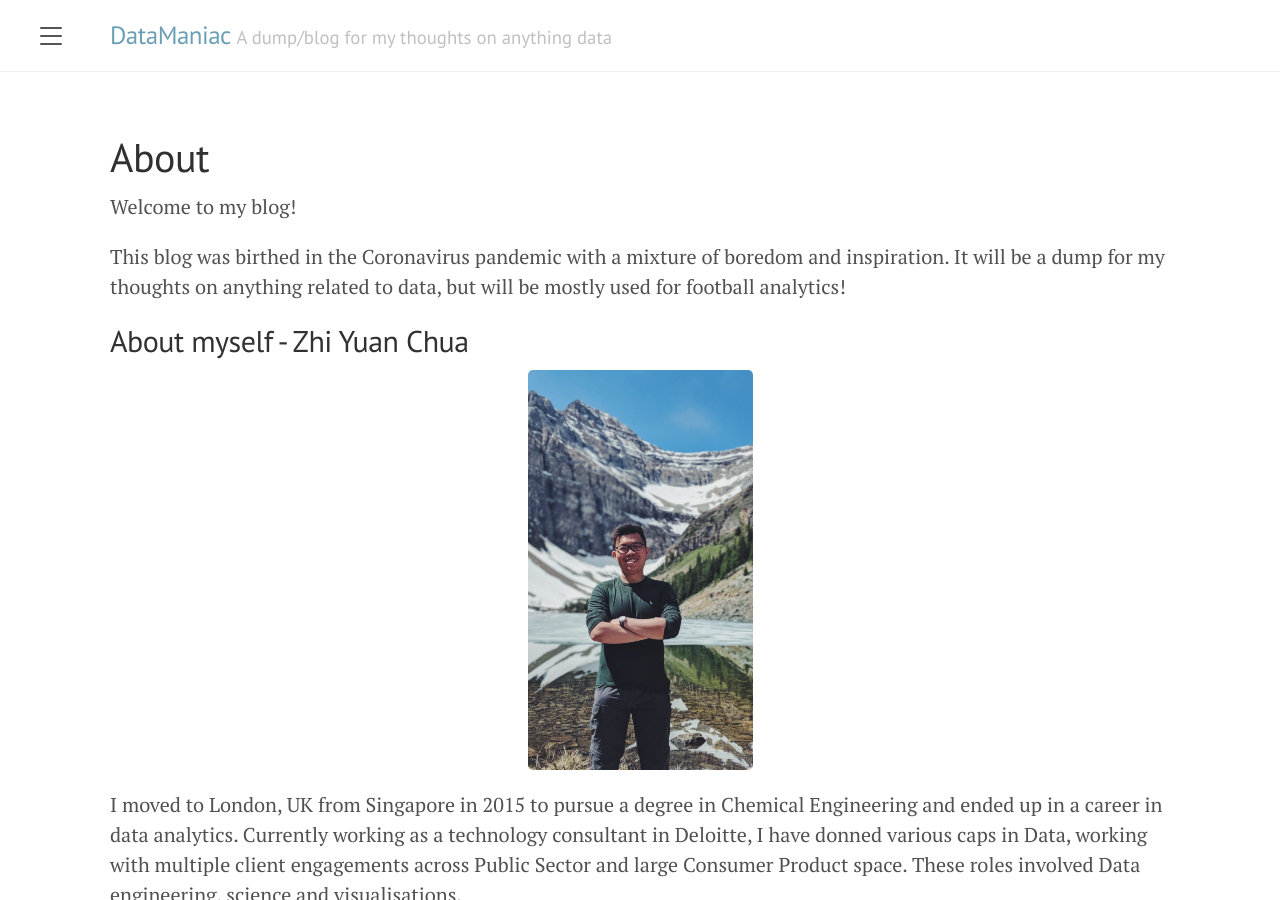
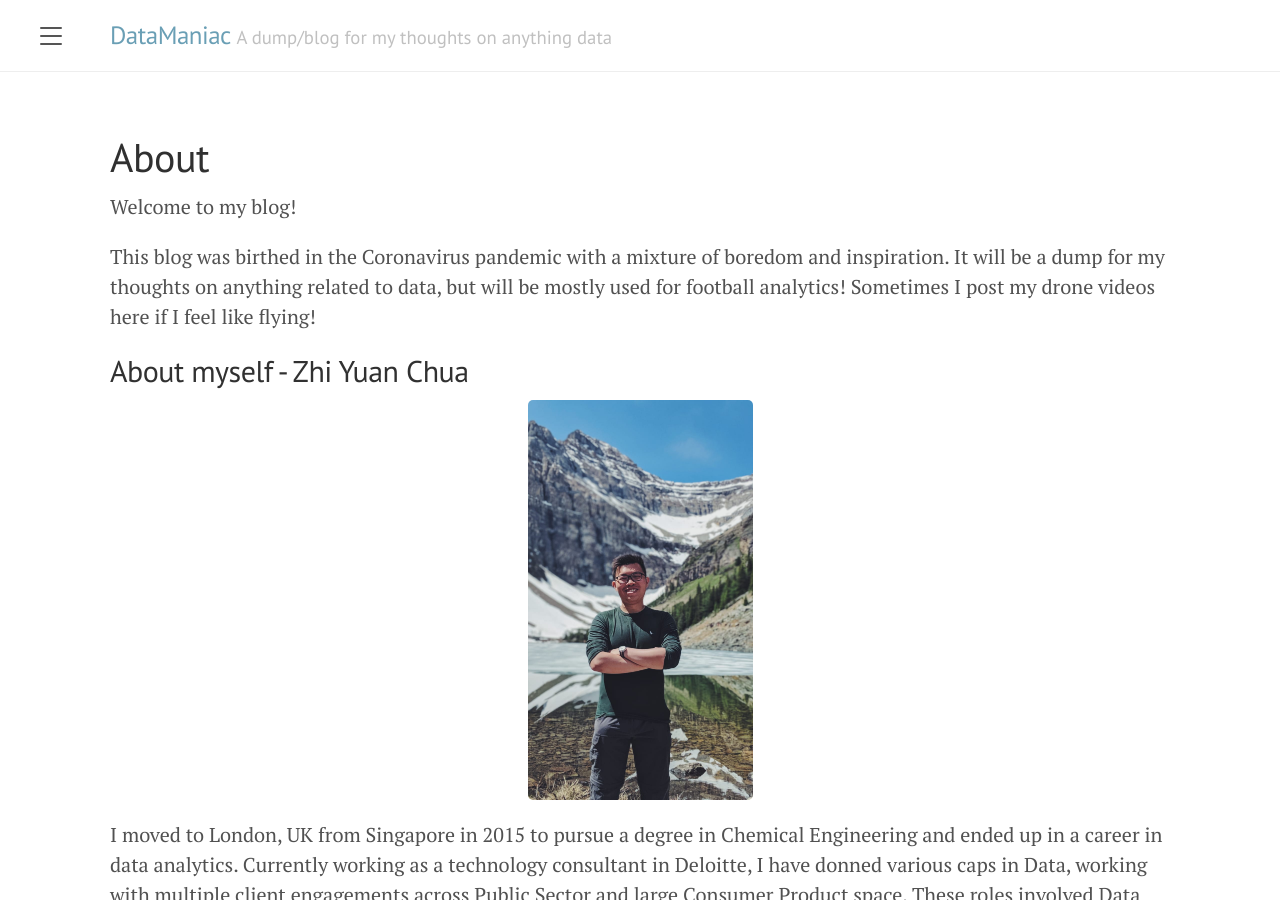
Before and after one commit to chuazy94/zy_blog_2, a Jekyll site: the page built from about.md, in a window 1280 px wide and 900 px high. Built offline with Jekyll 4.4.1, drawn with Linux system fonts in a browser that asks for light colours.

Commit message:
Droneeee

```diff
--- a/about.md
+++ b/about.md
@@ -5,7 +5,7 @@ title: About
 
 Welcome to my blog!
 
-This blog was birthed in the Coronavirus pandemic with a mixture of boredom and inspiration. It will be a dump for my thoughts on anything related to data, but will be mostly used for football analytics!
+This blog was birthed in the Coronavirus pandemic with a mixture of boredom and inspiration. It will be a dump for my thoughts on anything related to data, but will be mostly used for football analytics! Sometimes I post my drone videos here if I feel like flying!
 
 ## About myself - Zhi Yuan Chua
 
```
